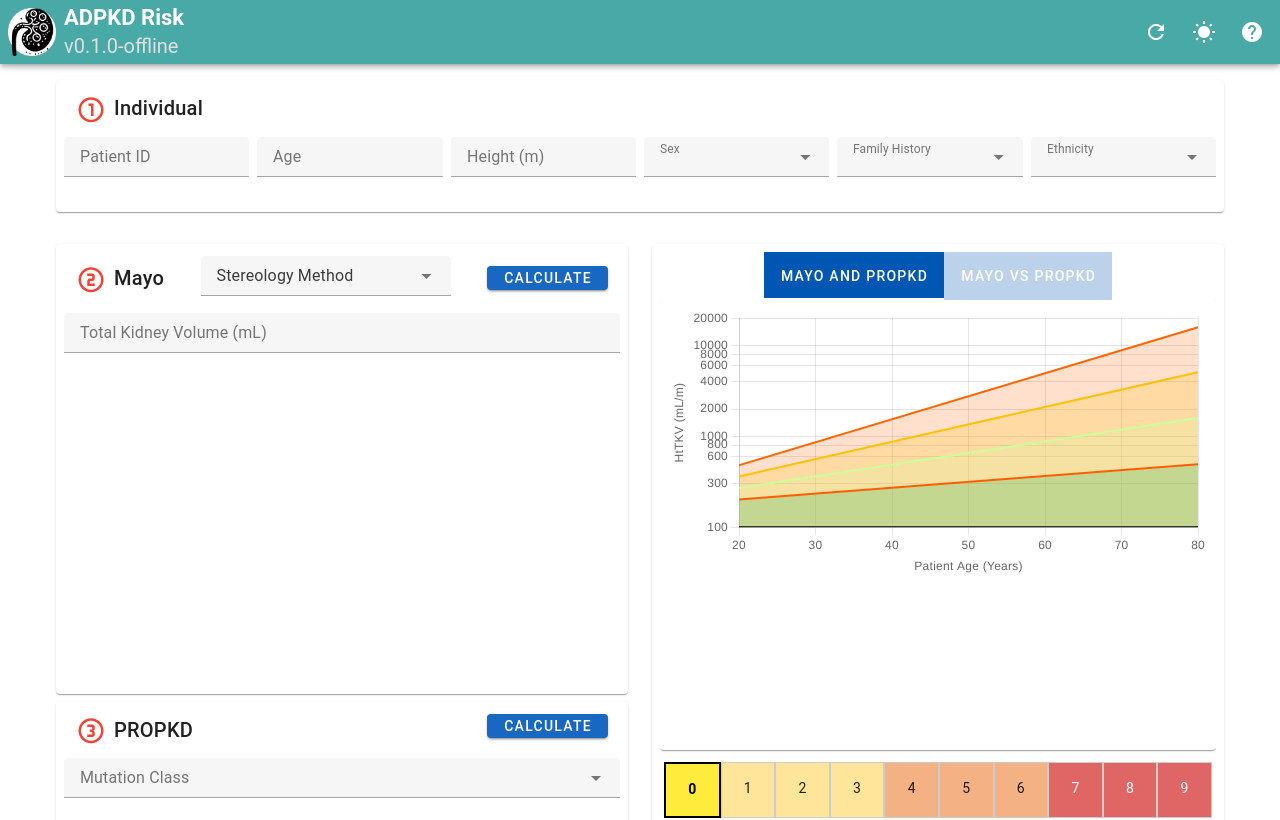
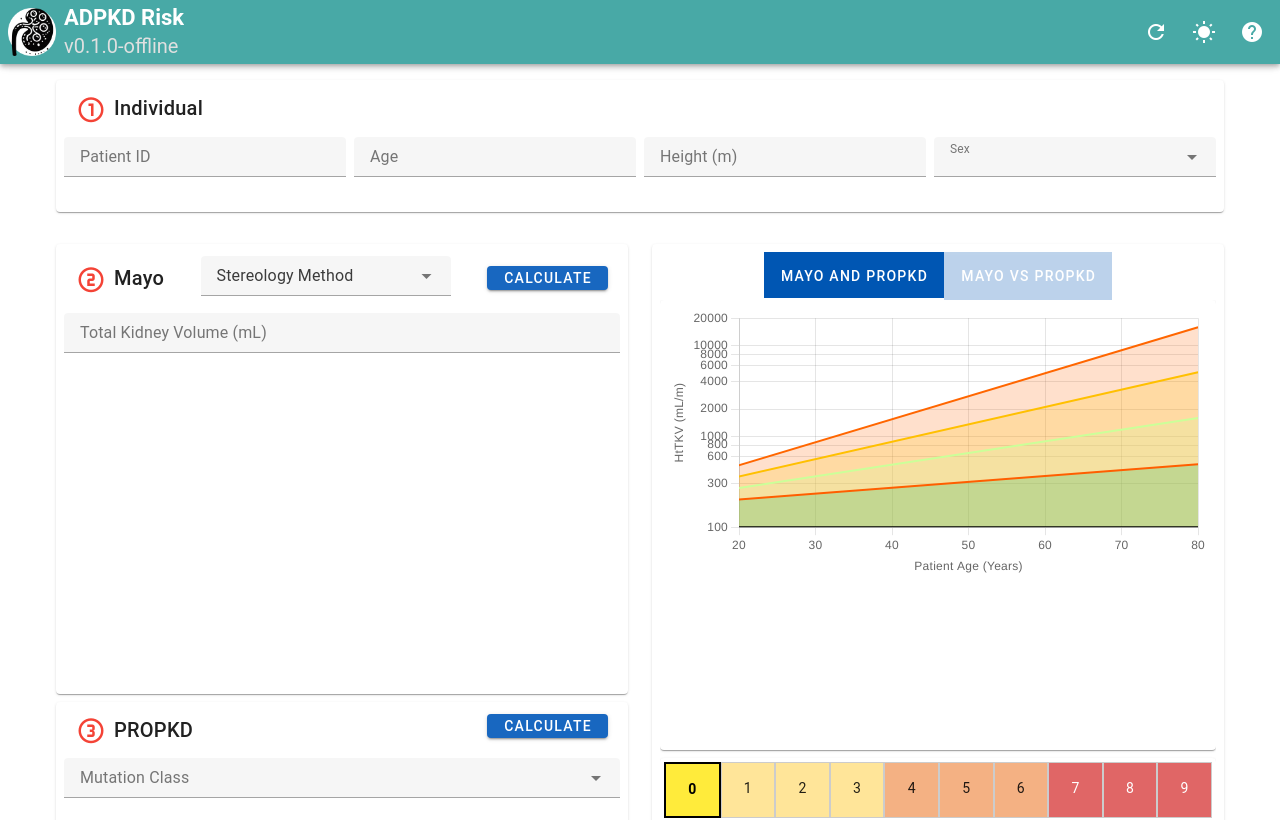
Before and after one commit to halbritter-lab/adpkd-risk, a Vue app: page / in a window 1280 px wide. Shown: the top 820 px of the page. Built offline with nearby package versions, Linux system fonts and the light colour scheme; no server answers; what webfontloader would draw is missing.

Commit message:
refactor: Update patient form layout in App.vue closes #36

```diff
--- a/src/App.vue
+++ b/src/App.vue
@@ -29,7 +29,7 @@
               </v-card-title>
               <v-card-text class="pa-1">
                 <v-row dense>
-                  <v-col cols="12" sm="2" md="2">
+                  <v-col cols="12" sm="3" md="3">
                     <v-text-field
                       v-model="patient.patientId"
                       label="Patient ID"
@@ -40,7 +40,7 @@
                       aria-label="Patient ID"
                     />
                   </v-col>
-                  <v-col cols="12" sm="2" md="2">
+                  <v-col cols="12" sm="3" md="3">
                     <v-text-field
                       v-model="patient.age"
                       label="Age"
@@ -53,7 +53,7 @@
                       aria-label="Patient Age"
                     />
                   </v-col>
-                  <v-col cols="12" sm="2" md="2">
+                  <v-col cols="12" sm="3" md="3">
                     <v-text-field
                       v-model="patient.height"
                       label="Height (m)"
@@ -68,7 +68,7 @@
                       aria-label="Patient Height"
                     />
                   </v-col>
-                  <v-col cols="12" sm="2" md="2">
+                  <v-col cols="12" sm="3" md="3">
                     <v-select
                       v-model="patient.sex"
                       :items="['Male', 'Female']"
@@ -78,28 +78,6 @@
                       outlined
                       density="compact"
                       aria-label="Patient Sex"
-                    />
-                  </v-col>
-                  <v-col cols="12" sm="2" md="2">
-                    <v-select
-                      v-model="patient.familyHistory"
-                      :items="['Positive', 'Negative']"
-                      label="Family History"
-                      dense
-                      outlined
-                      density="compact"
-                      aria-label="Family History"
-                    />
-                  </v-col>
-                  <v-col cols="12" sm="2" md="2">
-                    <v-select
-                      v-model="patient.ethnicity"
-                      :items="config.ethnicityOptions"
-                      label="Ethnicity"
-                      dense
-                      outlined
-                      density="compact"
-                      aria-label="Ethnicity"
                     />
                   </v-col>
                 </v-row>
```
